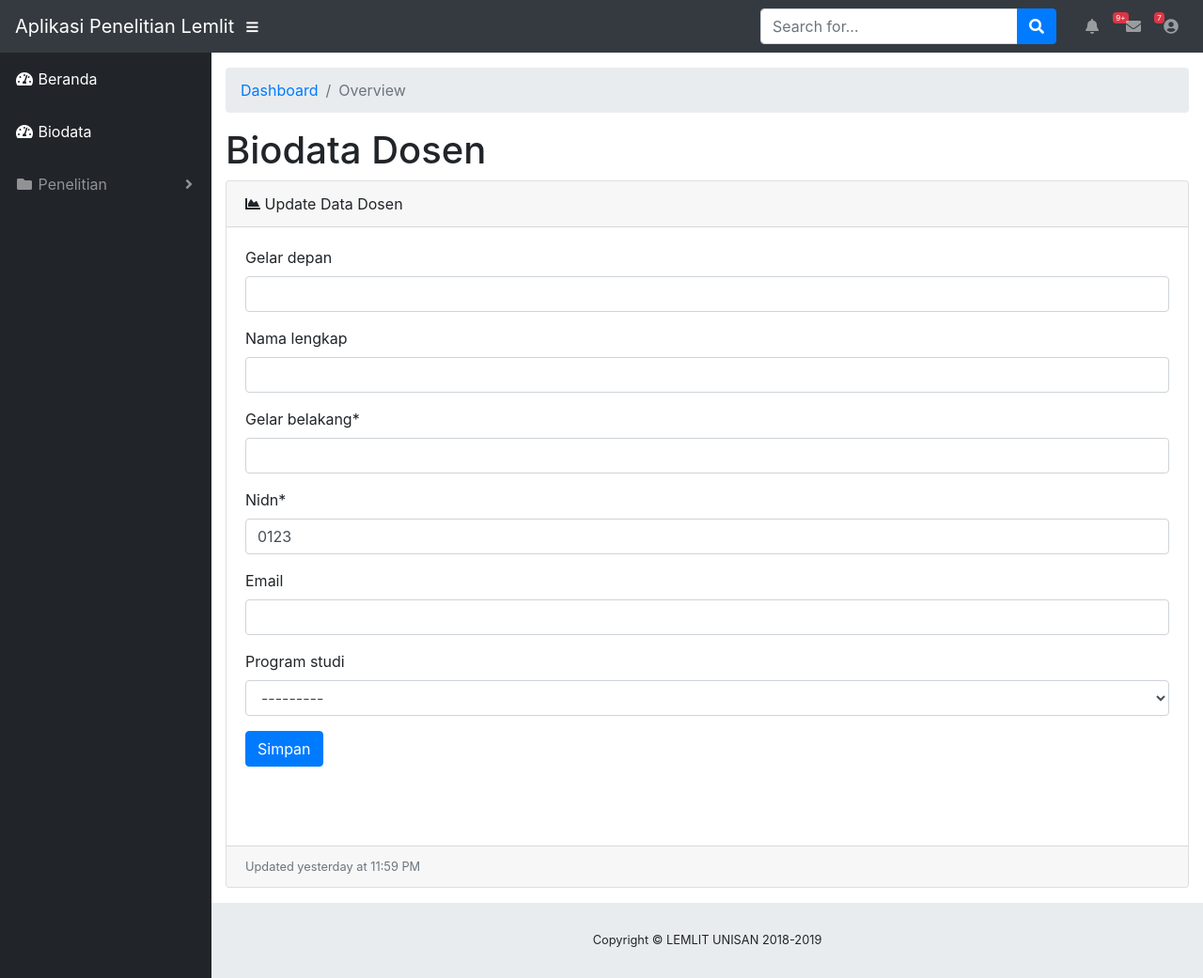
After one commit to kurniantoska/ichsan_proj, a Django app: page /isi_biodata_dosen/ in a window 1280 px wide. The commit adds this page. Shown: the whole page at 94% size. Run offline with Django 3.2, Linux system fonts and the light colour scheme; parts of the project's set-up code (start-up, migrations or seed data) failed here and were passed over; some libraries are stand-ins or nearby versions.

Commit message:
push all

```diff
--- a/unisan/base/models.py
+++ b/unisan/base/models.py
@@ -25,7 +25,7 @@
         return reverse('base:update-mahasiswa', kwargs={'pk': self.id})
 
     def get_fakultas(self):
-        d = dict(self.FAKULTAS_N_PRODI_CHOICES)
+        d = dict(FAKULTAS_N_PRODI_CHOICES)
         for k, v in d.items():
             v = dict(v)
             for k1, v1 in v.items():
--- /dev/null
+++ b/unisan/penelitiankompetitif/forms.py
@@ -0,0 +1,11 @@
+from django.forms import ModelForm
+from base.models import Dosen
+
+
+class DosenDataForm(ModelForm):
+    def __init__(self, **kwargs):
+        super().__init__(**kwargs)
+
+    class Meta:
+        model = Dosen
+        fields = ['gelar_depan', 'nama_lengkap', 'gelar_belakang', 'nidn', 'email', 'program_studi']
--- /dev/null
+++ b/unisan/penelitiankompetitif/templates/biodata_dosen.html
@@ -0,0 +1,29 @@
+{% extends 'snippets/basepage_template/basepage.html' %}
+{% load staticfiles %}
+{% load crispy_forms_tags %}
+
+{% block head_title %} home || {{ block.super }} {% endblock head_title %}
+
+{% block content %}
+    <h1>Biodata Dosen</h1>
+    <!-- Area Chart Example-->
+      <div class="card mb-3">
+        <div class="card-header">
+          <i class="fas fa-chart-area"></i>
+          Update Data Dosen</div>
+        <div class="card-body">
+          <form method="POST">
+              {% csrf_token %}
+              <div class="form-group">
+              {{ form | crispy }}
+              </div>
+              <div class="form-group">
+                  <button type="submit" class="btn btn-primary m-t pull-right">Simpan</button>
+              </div>
+              <br/>
+              <br/>
+          </form>
+        </div>
+        <div class="card-footer small text-muted">Updated yesterday at 11:59 PM</div>
+      </div>
+{% endblock content%}
--- a/unisan/penelitiankompetitif/urls.py
+++ b/unisan/penelitiankompetitif/urls.py
@@ -1,6 +1,6 @@
 from django.urls import path
 from django.views.generic import TemplateView
-
+from penelitiankompetitif.views import IsiDataDosen
 
 app_name = 'pen_komp'
 urlpatterns = [
@@ -9,4 +9,9 @@
         TemplateView.as_view(template_name='home_penelitian.html'),
         name='home_pen'
     ),
+    path(
+        'isi_biodata_dosen/',
+        IsiDataDosen.as_view(),
+        name='isi_data_dosen'
+    ),
 ]
--- a/unisan/penelitiankompetitif/views.py
+++ b/unisan/penelitiankompetitif/views.py
@@ -1,8 +1,34 @@
 from django.views import generic
+from django.http import JsonResponse
+from base.models import Dosen
+from penelitiankompetitif.forms import DosenDataForm
+from django.urls import reverse_lazy
 
 
-class LengkapiBiodata(generic.View, generic.FormView):
-    pass
+class AjaxableResponseMixin:
+    def form_invalid(self, form):
+        response = super().form_invalid(form)
+        if self.request.is_ajax():
+            return JsonResponse(form.errors, status=400)
+        else:
+            return response
+
+    def form_valid(self, form):
+        response = super().form_valid(form)
+        if self.request.is_ajax():
+            data = {
+                'pk': self.object.pk,
+            }
+            return JsonResponse(data)
+        else:
+            return response
+
+
+class IsiDataDosen(generic.FormView):
+    model = Dosen
+    template_name = 'biodata_dosen.html'
+    form_class = DosenDataForm
+    success_url = reverse_lazy('pen_komp:isi_data_dosen')
 
 
 class UploadProposal(generic.View):
--- a/unisan/templates/snippets/basepage_template/comp/sidebar.html
+++ b/unisan/templates/snippets/basepage_template/comp/sidebar.html
@@ -3,6 +3,12 @@
       <a class="nav-link" href="{% url 'pen_komp:home_pen' %}">
         <i class="fas fa-fw fa-tachometer-alt"></i>
         <span>Beranda</span>
+      </a>
+    </li>
+    <li class="nav-item active">
+      <a class="nav-link" href="{% url 'pen_komp:isi_data_dosen' %}">
+        <i class="fas fa-fw fa-tachometer-alt"></i>
+        <span>Biodata</span>
       </a>
     </li>
     <li class="nav-item dropdown">
```
